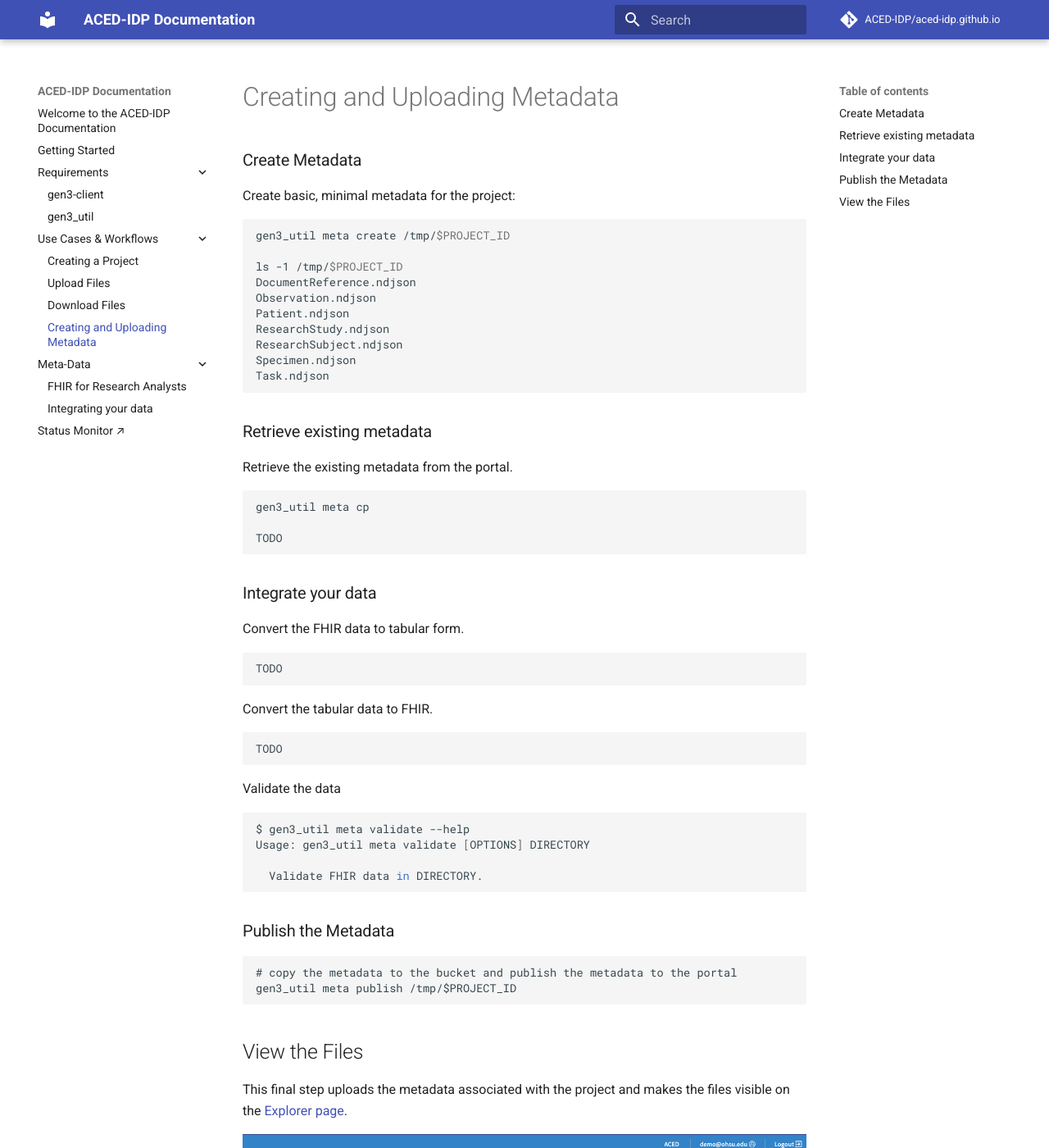
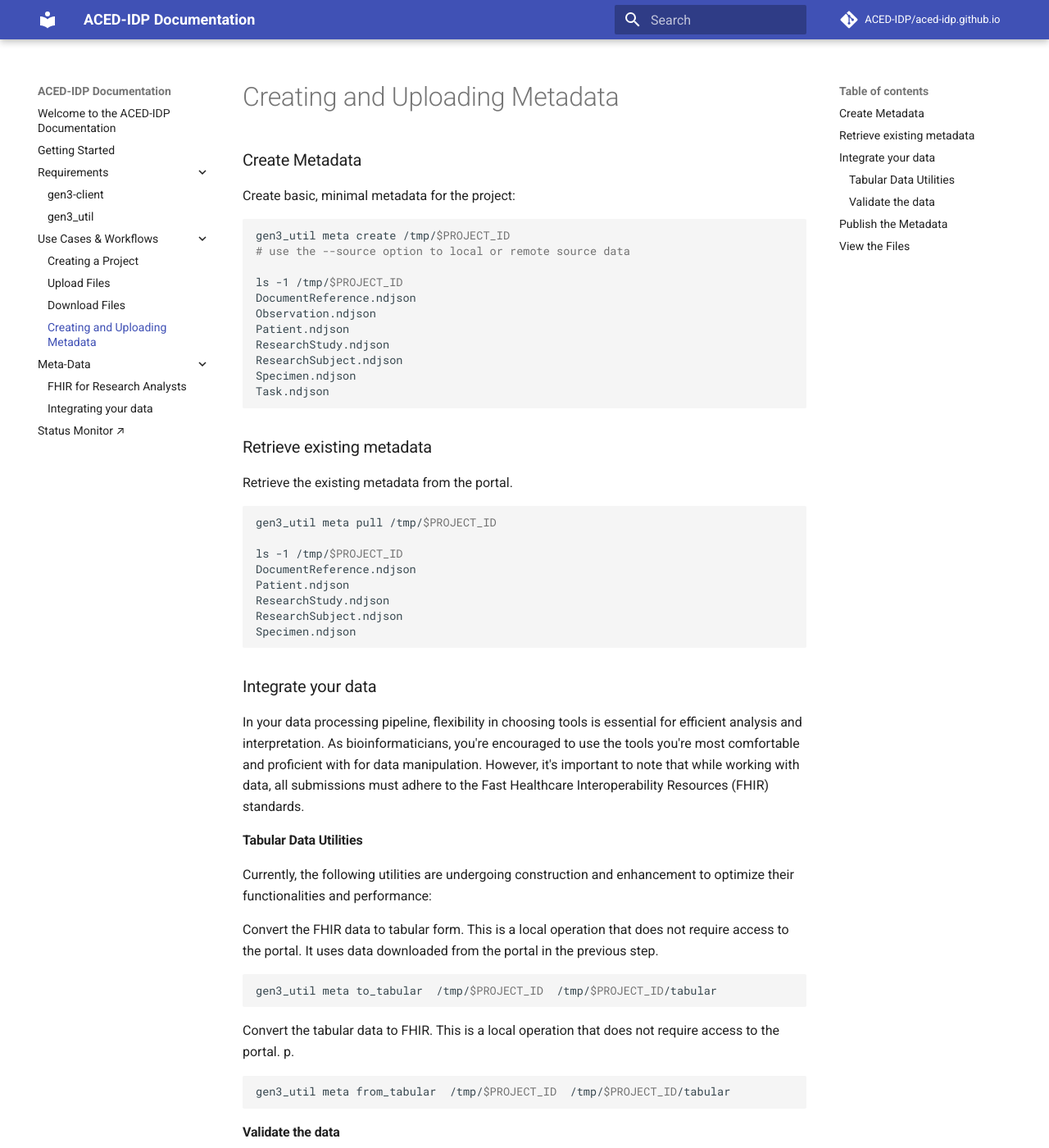
Before and after one commit to ACED-IDP/aced-idp.github.io, an MkDocs documentation site: the page built from docs/workflows/metadata.md, in a window 1280 px wide and 1400 px high. Shown: the whole window at 82% size. Built offline with MkDocs 1.6.1 and Material for MkDocs 9.7.7, drawn with Linux system fonts in a browser that asks for light colours; comment, search, counter and statistics services are not loaded.

````diff
--- a/docs/workflows/metadata.md
+++ b/docs/workflows/metadata.md
@@ -6,6 +6,7 @@ Create basic, minimal metadata for the project:
 
 ```sh
 gen3_util meta create /tmp/$PROJECT_ID
+# use the --source option to local or remote source data
 
 ls -1 /tmp/$PROJECT_ID
 DocumentReference.ndjson
@@ -22,32 +23,45 @@ Retrieve the existing metadata from the portal.
 
 ```sh
 
-gen3_util meta cp
+gen3_util meta pull /tmp/$PROJECT_ID
 
-TODO
+ls -1 /tmp/$PROJECT_ID
+DocumentReference.ndjson
+Patient.ndjson
+ResearchStudy.ndjson
+ResearchSubject.ndjson
+Specimen.ndjson
+
 ```
 
 ### Integrate your data
 
+In your data processing pipeline, flexibility in choosing tools is essential for efficient analysis and interpretation. As bioinformaticians, you're encouraged to use the tools you're most comfortable and proficient with for data manipulation. However, it's important to note that while working with data, all submissions must adhere to the Fast Healthcare Interoperability Resources (FHIR) standards.
+
+#### Tabular Data Utilities
+
+Currently, the following utilities are undergoing construction and enhancement to optimize their functionalities and performance:
+
 Convert the FHIR data to tabular form.
+This is a local operation that does not require access to the portal.  It uses data downloaded from the portal in the previous step.
 
 ```sh
-TODO
+gen3_util meta to_tabular  /tmp/$PROJECT_ID  /tmp/$PROJECT_ID/tabular
+
 ```
 
 Convert the tabular data to FHIR.
+This is a local operation that does not require access to the portal. p.
 
 ```sh
-TODO
+gen3_util meta from_tabular  /tmp/$PROJECT_ID  /tmp/$PROJECT_ID/tabular
+
 ```
 
-Validate the data
+#### Validate the data
 
 ```sh
-$ gen3_util meta validate --help
-Usage: gen3_util meta validate [OPTIONS] DIRECTORY
-
-  Validate FHIR data in DIRECTORY.
+gen3_util meta validate   /tmp/$PROJECT_ID
 
 ```
 
````
Also changed, not shown: docs/workflows/upload.md (+11 -10 lines).
